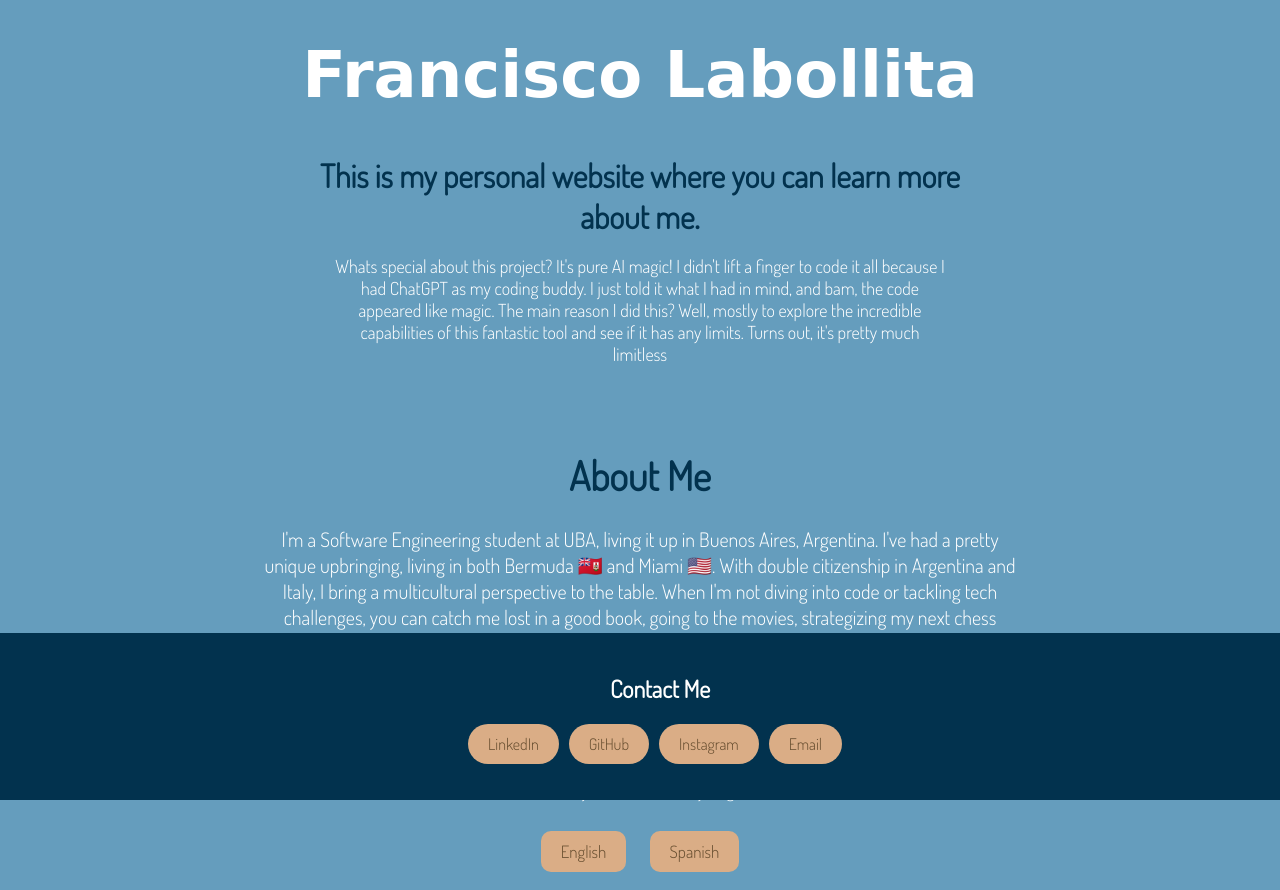
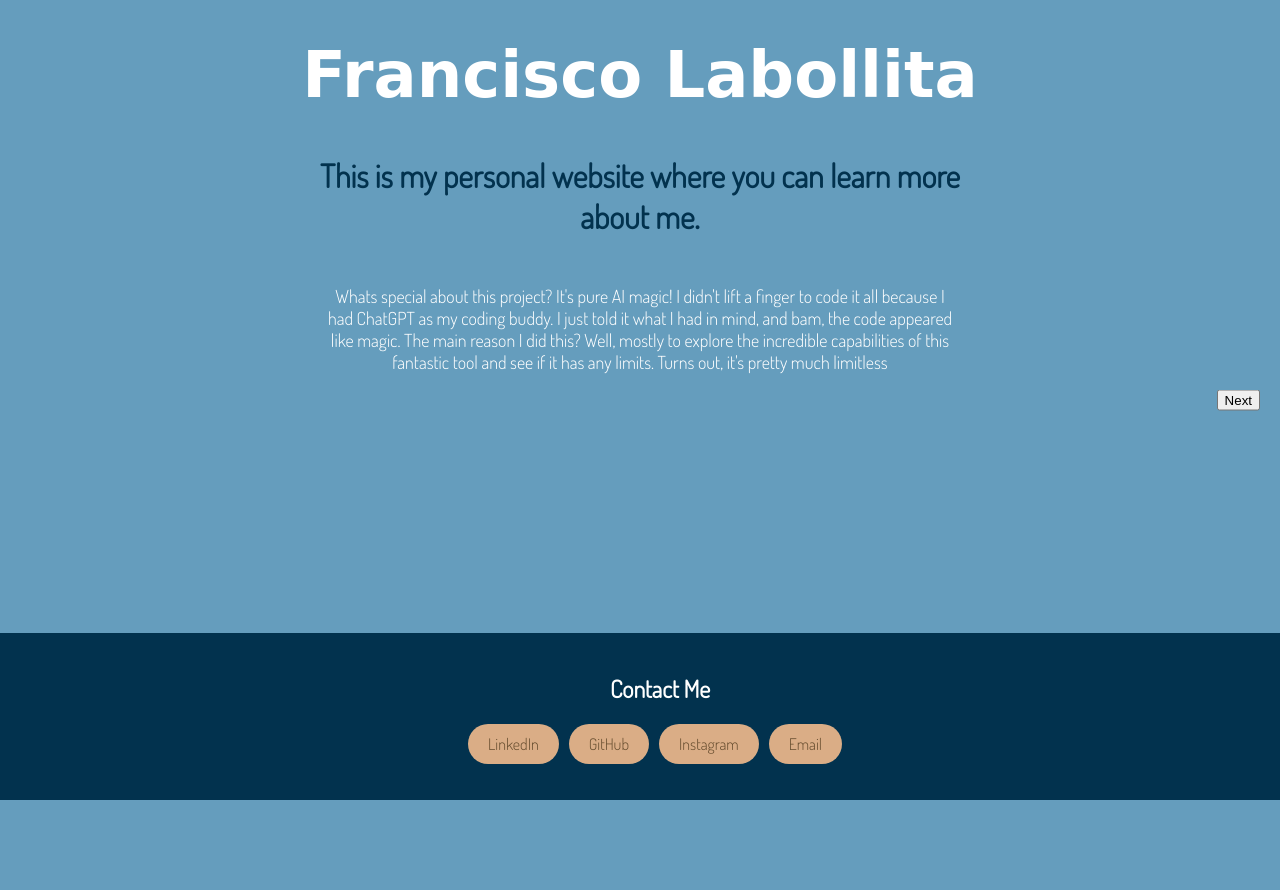
Before and after one commit to franlabollita/franlabollita.github.io, a plain HTML site: page index.html in a window 1280 px wide. After the commit the page ends 800 px from the top, so only its background shows below. Drawn offline with Linux system fonts and the light colour scheme; a web font is replaced by a local one.

Commit message:
Add files via upload

```diff
--- /dev/null
+++ b/carousel.js
@@ -0,0 +1,54 @@
+document.addEventListener("DOMContentLoaded", function () {
+    const sections = document.querySelectorAll(".carousel-section");
+    const prevBtn = document.getElementById("prev-section");
+    const nextBtn = document.getElementById("next-section");
+    let currentSectionIndex = 0;
+
+    // Show the initial section
+    sections[currentSectionIndex].style.display = "block";
+
+    // Function to display the current section and update button visibility
+    function showCurrentSection() {
+      sections.forEach((section, index) => {
+        if (index === currentSectionIndex) {
+          section.style.display = "block";
+        } else {
+          section.style.display = "none";
+        }
+      });
+
+      // Update button visibility based on the current section index
+      if (currentSectionIndex === 0) {
+        prevBtn.style.display = "none";
+      } else {
+        prevBtn.style.display = "block";
+      }
+
+      if (currentSectionIndex === sections.length - 1) {
+        nextBtn.style.display = "none";
+      } else {
+        nextBtn.style.display = "block";
+      }
+    }
+
+    // Event listener for the "Next" button
+    nextBtn.addEventListener("click", function () {
+      currentSectionIndex++;
+      if (currentSectionIndex >= sections.length) {
+        currentSectionIndex = sections.length - 1;
+      }
+      showCurrentSection();
+    });
+
+    // Event listener for the "Previous" button
+    prevBtn.addEventListener("click", function () {
+      currentSectionIndex--;
+      if (currentSectionIndex < 0) {
+        currentSectionIndex = 0;
+      }
+      showCurrentSection();
+    });
+
+    // Initialize button visibility
+    showCurrentSection();
+  });
--- a/index.html
+++ b/index.html
@@ -10,22 +10,34 @@
   <header>
     <h1>Francisco Labollita</h1>
     <h2>This is my personal website where you can learn more about me.</h2>
-    <p>Whats special about this project? It's pure AI magic! I didn't lift a finger to code it all because I had ChatGPT as my coding buddy. I just told it what I had in mind, and bam, the code appeared like magic. The main reason I did this? Well, mostly to explore the incredible capabilities of this fantastic tool and see if it has any limits. Turns out, it's pretty much limitless</p>
   </header>
+
   <main>
-    <div class="about-me-container">
+
+    <div id="about-website" class="carousel-section">
+      <p>Whats special about this project? It's pure AI magic! I didn't lift a finger to code it all because I had ChatGPT as my coding buddy. I just told it what I had in mind, and bam, the code appeared like magic. The main reason I did this? Well, mostly to explore the incredible capabilities of this fantastic tool and see if it has any limits. Turns out, it's pretty much limitless</p>
+    </div>
+
+    <div id="about-me-container" class="carousel-section">
         <h1>About Me</h1>
         <p>I'm a Software Engineering student at UBA, living it up in Buenos Aires, Argentina. I've had a pretty unique upbringing, living in both Bermuda &#x1F1E7;&#x1F1F2; and Miami 🇺🇸. With double citizenship in Argentina and Italy, I bring a multicultural perspective to the table. When I'm not diving into code or tackling tech challenges, you can catch me lost in a good book, going to the movies, strategizing my next chess move, or passionately rooting for River Plate. I'm particularly interested in Data Analytics and Machine Learning, and I'm eagerly on the lookout for my first job opportunities in the field of software engineering.  Life's all about finding that perfect balance between bytes and goals, right?.</p>
     </div>
+
+    <section id="my-resume" class="carousel-section">
+      <h1>My Resume</h1>
+      <p>Take my Resume before you go!</p>
+      <div class="resume-buttons">
+        <button class="resume-button" id="download-eng-button"><a href="CV_FranciscoLabollita_eng.pdf" download class="link-button">English</a></button>
+        <button class="resume-button" id="download-esp-button"><a href="CV_FranciscoLabollita_esp.pdf" download class="link-button">Spanish</a></button>
+      </div>
+    </section>
+
+    <!-- Navigation Arrows -->
+    <button id="prev-section">Previous</button>
+    <button id="next-section">Next</button>
+
   </main>
-  <section id="my-resume">
-    <h1>My Resume</h1>
-    <p>Take my Resume before you go!</p>
-    <div class="resume-buttons">
-      <button class="resume-button" id="download-eng-button"><a href="CV_FranciscoLabollita_eng.pdf" download class="link-button">English</a></button>
-      <button class="resume-button" id="download-esp-button"><a href="CV_FranciscoLabollita_esp.pdf" download class="link-button">Spanish</a></button>
-    </div>
-  </section>
+
   <section id="contact">
     <h2>Contact Me</h2>
     <ul class="social-buttons">
@@ -40,5 +52,6 @@
       document.getElementById("download-button").click();
     });
   </script>
+  <script src="carousel.js"></script>
 </body>
 </html>
--- a/styles.css
+++ b/styles.css
@@ -31,7 +31,7 @@ body {
   }
 
   /* Style for the paragraph in the header */
-  header p {
+  #about-website p {
     padding-left: 25%; /* Add padding to the left side */
     padding-right: 25%; /* Add padding to the right side */
     font-family: 'Dosis', sans-serif;
@@ -44,7 +44,7 @@ body {
   }
 
   /* Style for the "About Me" container */
-  .about-me-container {
+  #about-me-container {
     margin: 0 auto; /* Center-align the container horizontally */
     max-width: 800px; /* Adjust the maximum width as needed */
     padding-top: 20px;
@@ -55,7 +55,7 @@ body {
     font-size: 20px;
   }
 
-  .about-me-container h1 {
+  #about-me-container h1 {
     color: #02324e;
   }
 
@@ -104,6 +104,26 @@ body {
     color: #02324e;
   }
 
+  .carousel-section {
+    display: none;
+  }
+
+  /* Style for navigation arrows */
+  #prev-section, #next-section {
+    position: absolute;
+    top: 50%;
+    transform: translateY(-50%);
+    z-index: 1;
+  }
+
+  #prev-section {
+    left: 20px;
+  }
+
+  #next-section {
+    right: 20px;
+  }
+
   /* Style the list containing the social buttons */
   .social-buttons {
     list-style-type: none; /* Remove default list bullet points */
```
